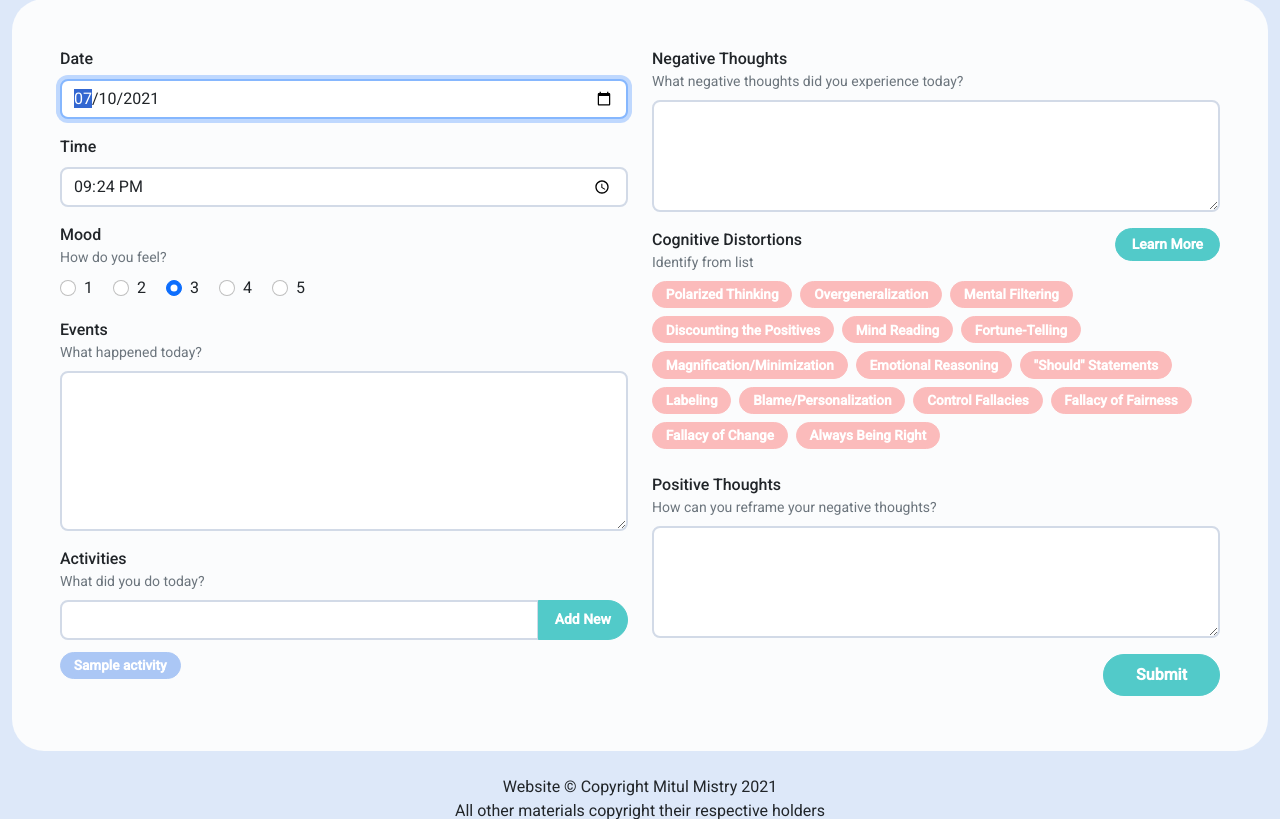
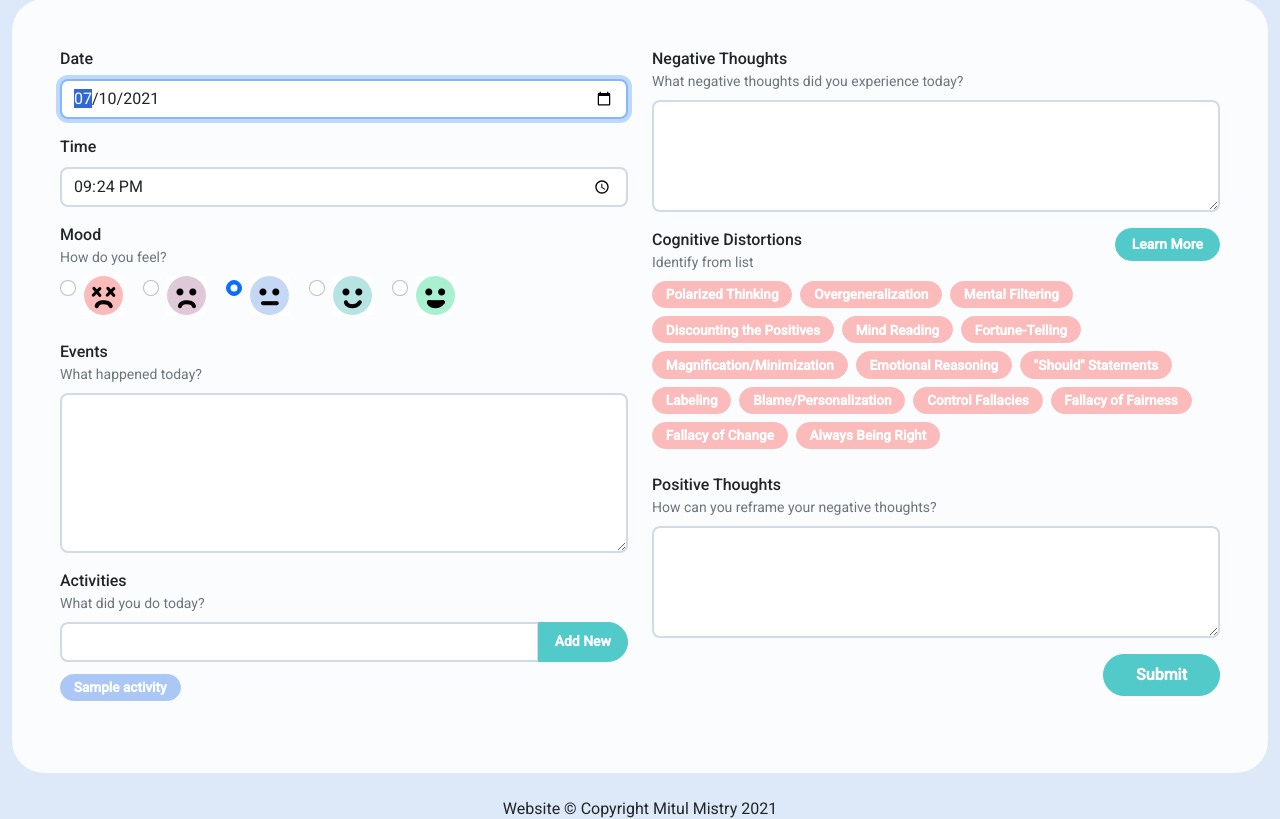
Before and after one commit to MitulMistry/journal-tool, a Django app: page /entries/new in a window 1280 px wide. Shown: the part 141-960 px from the top of the page. Run offline with Django 3.2, Linux system fonts and the light colour scheme; a user stored in the database is signed in; data comes from the database, SQL or seed files in the repository; tables that the repository leaves empty hold one stand-in row (values such as "Sample post"); some libraries are stand-ins or nearby versions.

Commit message:
Add mood emotes to entries and new entry form in templates

```diff
--- a/journal/static/journal/styles.css
+++ b/journal/static/journal/styles.css
@@ -260,3 +260,38 @@ span.rounded-pill {
 .tooltip.bs-tooltip-end .tooltip-arrow::before {
     border-right-color: #0f6af1;
 }
+
+.mood1 {
+    width: 39px;
+    height: 39px;
+    display:inline-block;
+    background: url(mood_sprites_01.png) -0px -0px;
+}
+
+.mood2 {
+    width: 39px;
+    height: 39px;
+    display:inline-block;
+    background: url(mood_sprites_01.png) -39px -0px;
+}
+
+.mood3 {
+    width: 39px;
+    height: 39px;
+    display:inline-block;
+    background: url(mood_sprites_01.png) -78px -0px;
+}
+
+.mood4 {
+    width: 39px;
+    height: 39px;
+    display:inline-block;
+    background: url(mood_sprites_01.png) -117px -0px;
+}
+
+.mood5 {
+    width: 39px;
+    height: 39px;
+    display:inline-block;
+    background: url(mood_sprites_01.png) -156px -0px;
+}
--- a/journal/templates/journal/entries.html
+++ b/journal/templates/journal/entries.html
@@ -16,7 +16,7 @@
                                 <h5 class="card-title">{{ entry.timestamp }}</h5>
                             </div>
                             <div class="col">
-                                <p class="float-end">Mood: {{ entry.mood }}</p>
+                                <p class="float-end"><span class="mood{{ entry.mood }}"></span></p>
                             </div>
                         </div>
 
--- a/journal/templates/journal/entry.html
+++ b/journal/templates/journal/entry.html
@@ -10,7 +10,7 @@
                 <h5 class="card-title"> {{ entry.timestamp }}</h5>
             </div>
             <div class="col">
-                <p class="float-end">Mood: {{ entry.mood }}</p>
+                <p class="float-end"><span class="mood{{ entry.mood }}"></span></p>
             </div>
         </div>
 
--- a/journal/templates/journal/new_entry.html
+++ b/journal/templates/journal/new_entry.html
@@ -39,7 +39,7 @@
                             {% else %}
                             <input class="form-check-input" type="radio" name="mood" id="mood1" value="1">
                             {% endif %}
-                            <label class="form-check-label" for="mood1">1</label>
+                            <label class="form-check-label" for="mood1"><span class="mood1"></span></label>
                         </div>
                         <div class="form-check form-check-inline">
                             {% if entry.mood == 2 %}
@@ -47,7 +47,7 @@
                             {% else %}
                             <input class="form-check-input" type="radio" name="mood" id="mood2" value="2">
                             {% endif %}
-                            <label class="form-check-label" for="mood2">2</label>
+                            <label class="form-check-label" for="mood2"><span class="mood2"></span></label>
                         </div>
                         <div class="form-check form-check-inline">
                             {% if entry.mood == 3 or not entry %}
@@ -55,7 +55,7 @@
                             {% else %}
                             <input class="form-check-input" type="radio" name="mood" id="mood3" value="3">
                             {% endif %}
-                            <label class="form-check-label" for="mood3">3</label>
+                            <label class="form-check-label" for="mood3"><span class="mood3"></span></label>
                         </div>
                         <div class="form-check form-check-inline">
                             {% if entry.mood == 4 %}
@@ -63,7 +63,7 @@
                             {% else %}
                             <input class="form-check-input" type="radio" name="mood" id="mood4" value="4">
                             {% endif %}
-                            <label class="form-check-label" for="mood4">4</label>
+                            <label class="form-check-label" for="mood4"><span class="mood4"></span></label>
                         </div>
                         <div class="form-check form-check-inline">
                             {% if entry.mood == 5 %}
@@ -71,7 +71,7 @@
                             {% else %}
                             <input class="form-check-input" type="radio" name="mood" id="mood5" value="5">
                             {% endif %}
-                            <label class="form-check-label" for="mood5">5</label>
+                            <label class="form-check-label" for="mood5"><span class="mood5"></span></label>
                         </div>
                     </div>
                     <div class="mb-3">
--- a/journal/templates/journal/user_profile.html
+++ b/journal/templates/journal/user_profile.html
@@ -49,7 +49,7 @@
                             <h5 class="card-title">{{ entry.timestamp }}</h5>
                         </div>
                         <div class="col">
-                            <p class="float-end">Mood: {{ entry.mood }}</p>
+                            <p class="float-end"><span class="mood{{ entry.mood }}"></span></p>
                         </div>
                     </div>
 
```
Also changed, not shown: journal/static/journal/mood_sprites_01.png (added).
